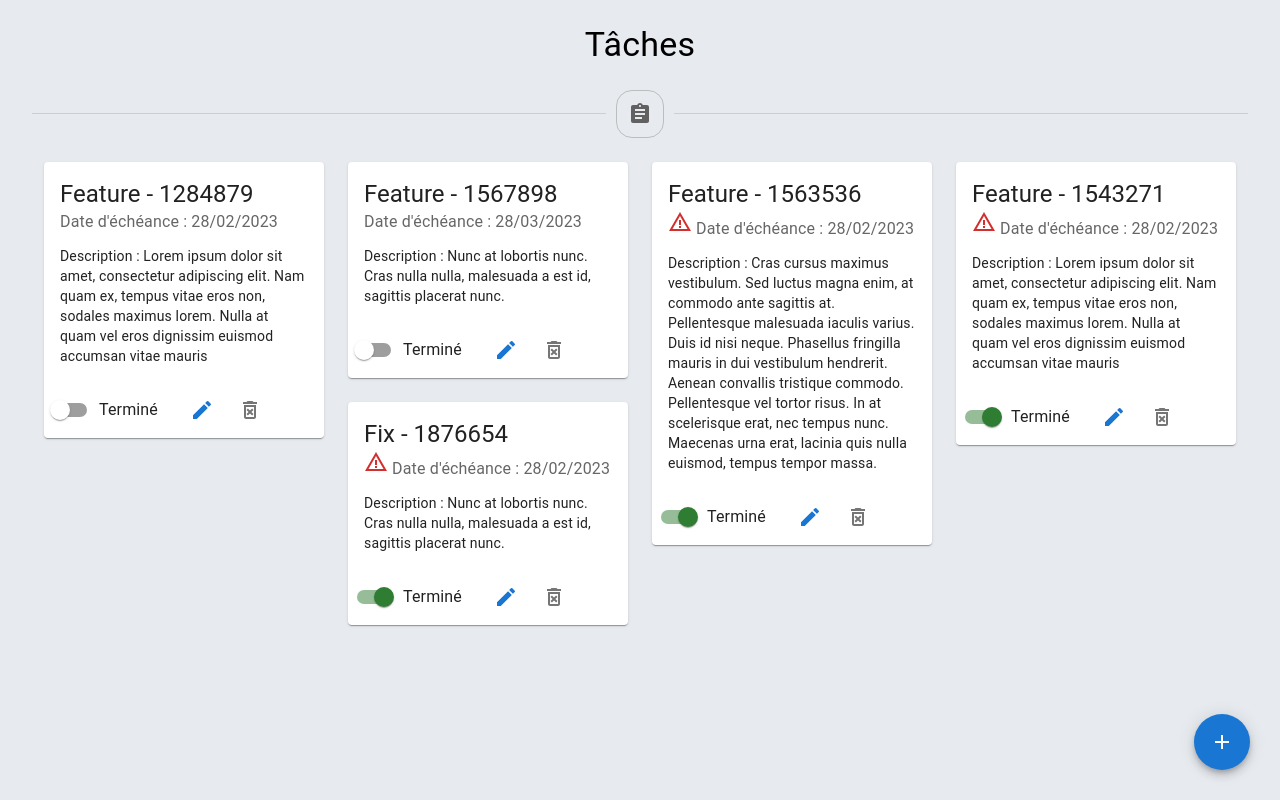
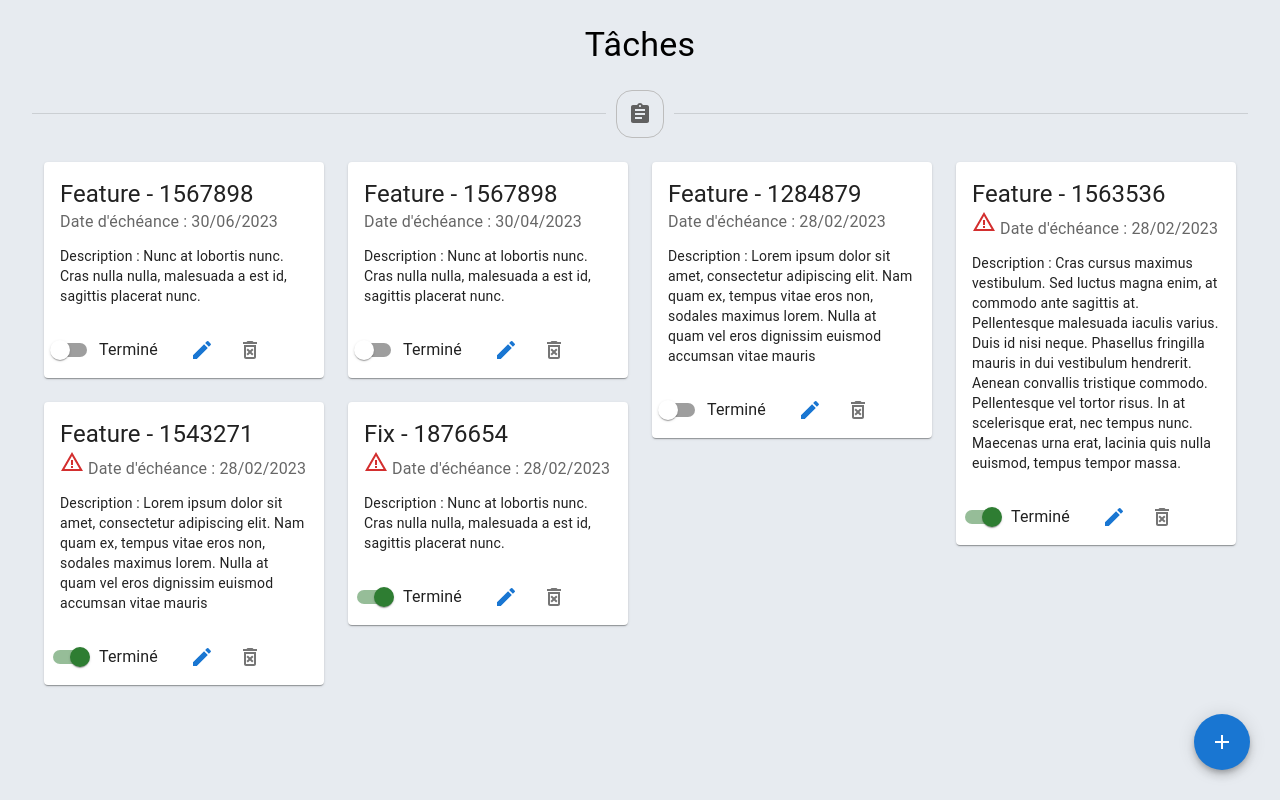
Before and after one commit to suzette-sousa/incube, a React (Vite) app: page / in a window 1280 px wide. Built offline with nearby package versions, Linux system fonts and the light colour scheme.

Commit message:
sort desc duedate

```diff
--- a/src/components/Tasks.jsx
+++ b/src/components/Tasks.jsx
@@ -32,7 +32,10 @@ const Tasks = () => {
 
       <Zoom in={loaded} style={{ transitionDelay: '100ms' }}>
         <Masonry columns={{ xs: 1, sm: 2, md: 3, lg: 4 }} spacing={3} sx={{ mx: 0 }}>
-          {tasks.map((task) => <Task key={task.id} task={task} />)}
+          {tasks
+            .sort((a, b) => new Date(b.duedate) - new Date(a.duedate))
+            .map((task) => <Task key={task.id} task={task} />)
+          }
         </Masonry>
       </Zoom>
     </>
--- a/src/data/TasksData.js
+++ b/src/data/TasksData.js
@@ -10,7 +10,7 @@ const tasksData = [
     id: 2,
     name: 'Feature - 1567898',
     descr: 'Nunc at lobortis nunc. Cras nulla nulla, malesuada a est id, sagittis placerat nunc.',
-    duedate: '2023-03-28T00:00:00Z',
+    duedate: '2023-04-30T00:00:00Z',
     completed: false,
   },
   {
@@ -34,6 +34,13 @@ const tasksData = [
     duedate: '2023-02-28T00:00:00Z',
     completed: true,
   },
+  {
+    id: 6,
+    name: 'Feature - 1567898',
+    descr: 'Nunc at lobortis nunc. Cras nulla nulla, malesuada a est id, sagittis placerat nunc.',
+    duedate: '2023-06-30T00:00:00Z',
+    completed: false,
+  },
 ];
 
 export default tasksData;
```
